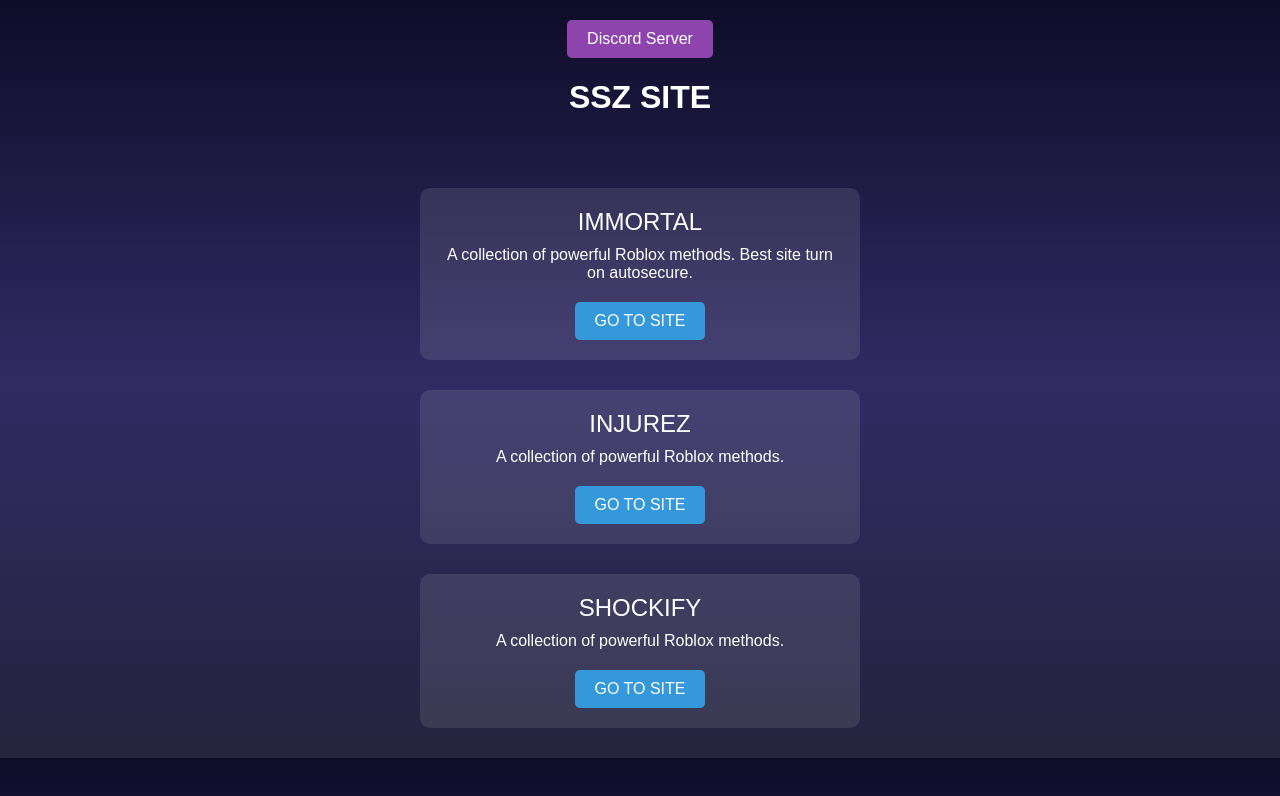
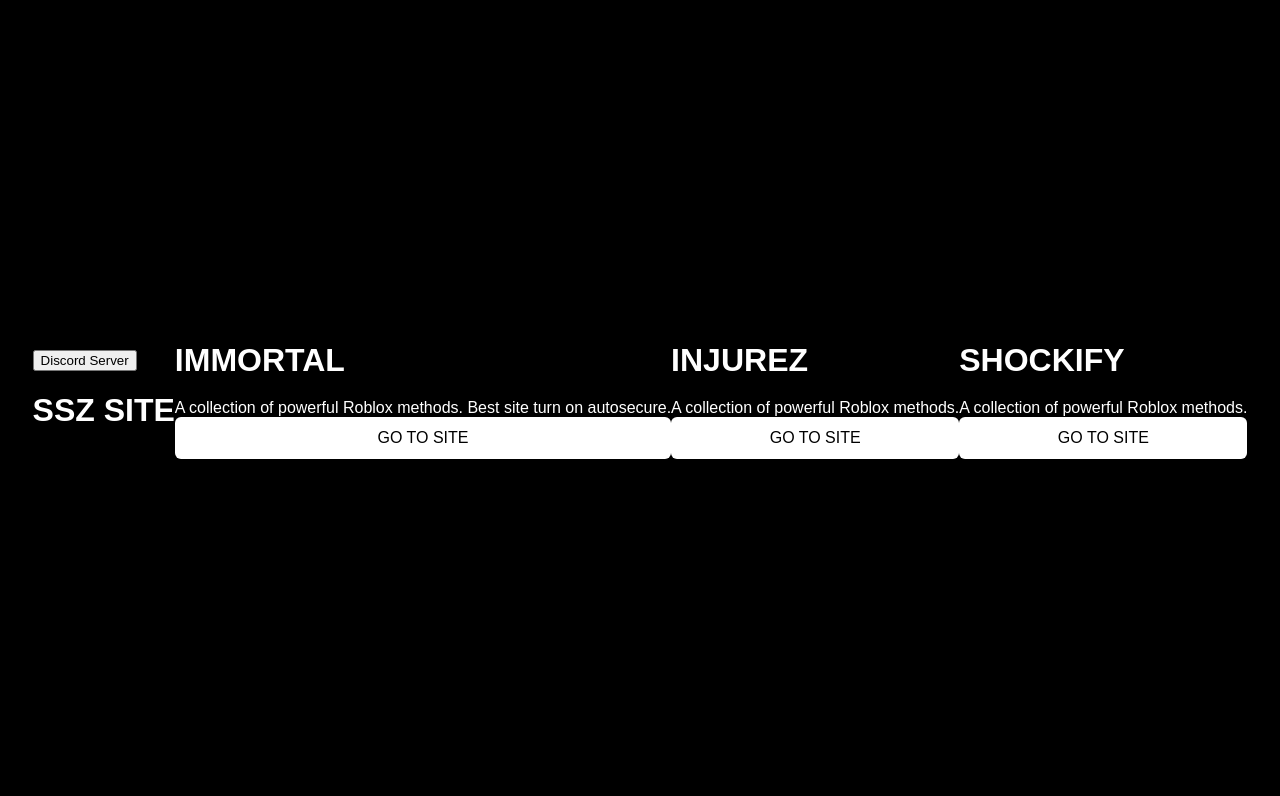
Before and after one commit to fyfogi/SSZ, a plain HTML site: page index.html in a window 1280 px wide. Drawn offline with Linux system fonts and the light colour scheme.

Commit message:
Refactor index.html for improved layout and styles
Updated the layout and styles of the index.html file to improve visual appearance and user experience.

```diff
--- a/index.html
+++ b/index.html
@@ -7,48 +7,49 @@
 <style>
     body {
         margin: 0;
+        padding: 0;
         font-family: Arial, sans-serif;
-      background: linear-gradient(to bottom, #0f0c29, #302b63, #24243e);
-      color: white;
+        background-color: #000;
+        color: #fff;
+        display: flex;
+        justify-content: center;
+        align-items: center;
+        height: 100vh;
+    }
+
+    .container {
         text-align: center;
+        border: 2px solid #fff;
+        padding: 40px;
+        border-radius: 12px;
+        width: 350px;
+        background-color: #111;
     }
-    .header {
-      padding: 20px;
+
+    .site-title {
+        font-size: 32px;
+        font-weight: bold;
+        margin-bottom: 20px;
+        color: #fff;
     }
-    .discord-button {
-      background-color: #8e44ad;
-      color: white;
-      padding: 10px 20px;
+
+    .go-button {
+        background-color: #fff;
+        color: #000;
         border: none;
-      border-radius: 5px;
+        padding: 12px 20px;
+        font-size: 16px;
         cursor: pointer;
-      font-size: 16px;
+        border-radius: 6px;
+        transition: 0.3s;
+        width: 100%;
     }
-    .site-section {
-      margin: 30px auto;
-      max-width: 400px;
-      background-color: rgba(255, 255, 255, 0.1);
-      padding: 20px;
-      border-radius: 10px;
-    }
-    .site-title {
-      font-size: 24px;
-      margin-bottom: 10px;
-    }
-    .site-description {
-      font-size: 16px;
-      margin-bottom: 20px;
-    }
-    .go-button {
-      background-color: #3498db;
-      color: white;
-      padding: 10px 20px;
-      border: none;
-      border-radius: 5px;
-      cursor: pointer;
-      font-size: 16px;
+
+    .go-button:hover {
+        background-color: #ccc;
     }
 </style>
+
 </head>
 <body>
   <div class="header">
@@ -74,4 +75,5 @@
     <button class="go-button">GO TO SITE</button>
   </div>
 </body>
+
 </html>
```
Lines whose indentation alone changed are shown as unchanged.
